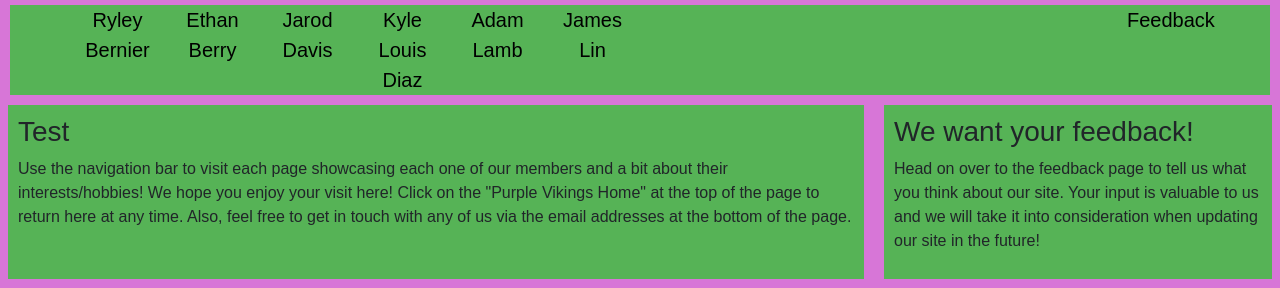
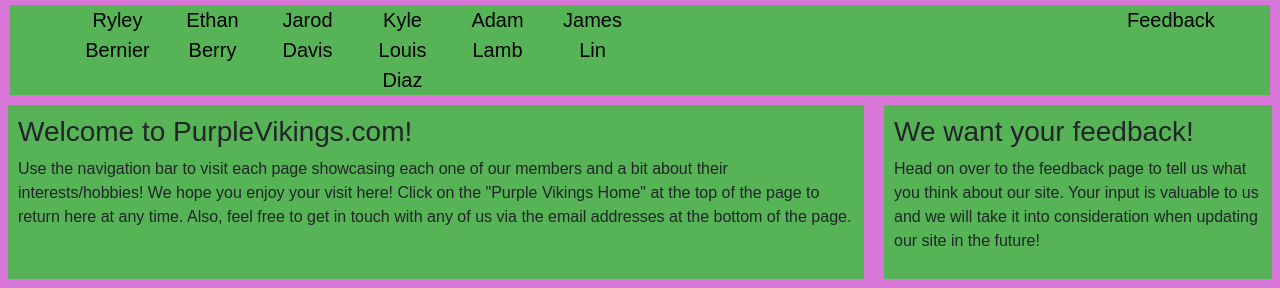
Before and after one commit to Very-Berry/Very-Berry.github.io, a plain HTML site: page index.html in a window 1280 px wide. Shown: the part 113-401 px from the top of the page. Drawn offline with nearby package versions, Linux system fonts and the light colour scheme.

Commit message:
Revert "Update index.html"
This reverts commit f4befaff863798802ddce343fda89ea61b1d781e.

```diff
--- a/index.html
+++ b/index.html
@@ -81,7 +81,7 @@
         <div class="row">
             <div id="body1" name="body1" class="col-md-8">
                 <h3>
-                    Test
+                    Welcome to PurpleVikings.com!
                 </h3>
                 <p>
                     Use the navigation bar to visit each page
```
